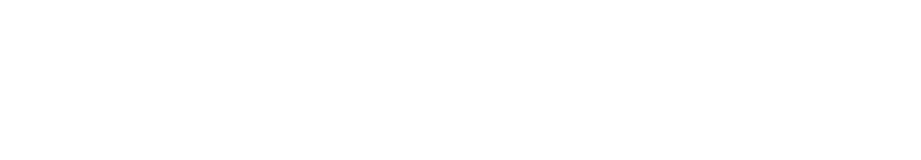
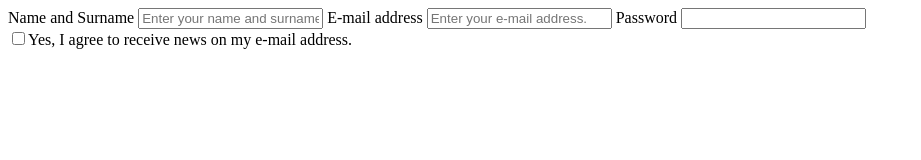
Before and after one commit to VirgilLungu27/signup-form-2, a plain HTML site: page index.html in a window 1280 px wide. Shown: the whole page, without its empty margins (0-921 px from the left). Drawn offline with Linux system fonts and the light colour scheme.

Commit message:
Create initial form

```diff
--- a/index.html
+++ b/index.html
@@ -7,6 +7,14 @@
     <title>Signup Form 2.0</title>
 </head>
 <body>
-
+    <form>
+      <label for="name">Name and Surname</label>
+      <input type="text" name="name" placeholder="Enter your name and surname." required>
+      <label for="email">E-mail address</label>
+      <input type="email" name="email" placeholder="Enter your e-mail address." required>
+      <label for="password">Password</label>
+      <input type="password" name="password" required>
+    </form>
+    <input type="checkbox" name="checkbox">Yes, I agree to receive news on my e-mail address.
 </body>
 </html>
```
